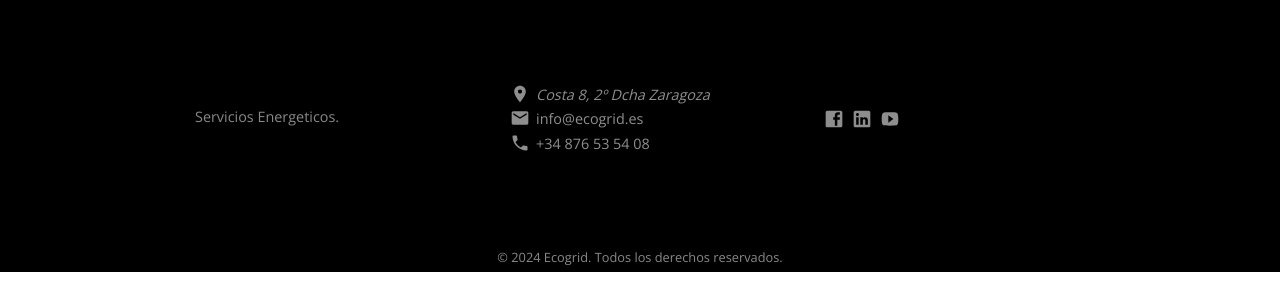
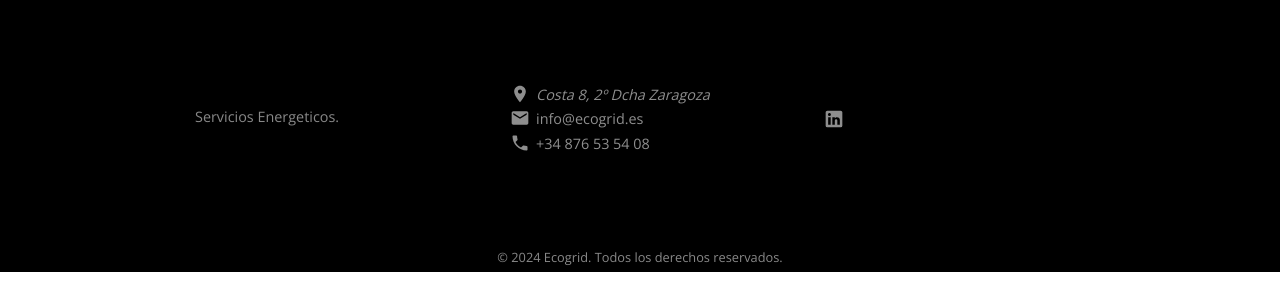
Before and after one commit to Ecogrid/Ecogrid-Landing, a Jekyll site: the page built from _posts/2016-10-15-1000.md, in a window 1280 px wide. Shown: the part 518-818 px from the top of the page. Built offline with Jekyll 4.4.1, drawn with Linux system fonts in a browser that asks for light colours; nearby versions of some CDN libraries.

Commit message:
Varios ajustes

```diff
--- a/_layouts/default.html
+++ b/_layouts/default.html
@@ -55,19 +55,19 @@
 				</div>
 
 				<div class="sharing">
-					{% if site.data.company.facebook != '' %}
+					{% if site.data.company.facebook | strip != '' %}
 						<a class="facebook" href="https://www.facebook.com/{{ site.data.company.facebook }}">
 							{% include icons/social-media.html social_icon="facebook" %}
 						</a>
 					{% endif %}
 
-					{% if site.data.company.linkedin != '' %}
+					{% if site.data.company.linkedin | strip != '' %}
 						<a class="linkedin" href="https://linkedin.com/{{ site.data.company.linkedin }}">
 							{% include icons/social-media.html social_icon="linkedin" %}
 						</a>
 					{% endif %}
 
-					{% if site.data.company.youtube != '' %}
+					{% if site.data.company.youtube | strip != '' %}
 						<a class="youtube" href="https://youtube.com/{{ site.data.company.youtube }}">
 							{% include icons/social-media.html social_icon="youtube" %}
 						</a>
--- a/index.html
+++ b/index.html
@@ -74,7 +74,10 @@ title: Ecogrid Energia
 		<h2 class="editable">Contactanos</h2>
 		<p class="editable" style="text-align: center;">Añade tu correo y nos pondremos en contacto contigo</p>
 		<form action="{{ site.newsletter_action }}" method="post">
-			<input type="text" name="EMAIL" placeholder="Email">
+			<input type="text" name="nombre" placeholder="Nombre *">
+			<input type="text" name="email" placeholder="Email *">
+			<input type="text" name="telefono" placeholder="Teléfono">
+			<input type="text" name="kw" placeholder="KWS">
 			<input type="submit" value="Enviar"/>
 		</form>
 	</div>
```
